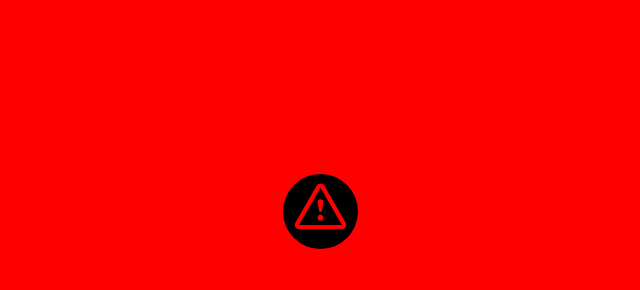
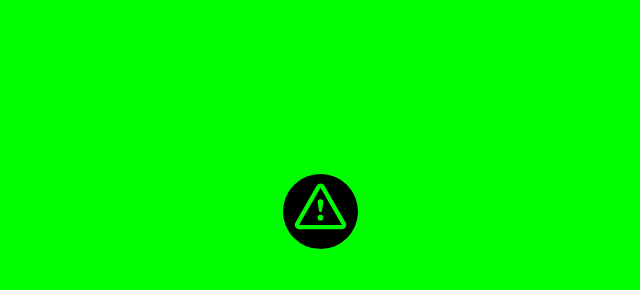
Before and after one commit to jzedwards/under-maintenance, a plain HTML site: page html/index.html in a window 1280 px wide. Shown: the part 23-313 px from the top of the page, without its empty margins (320-960 px from the left). Drawn offline with nearby package versions, Linux system fonts and the light colour scheme.

Commit message:
updated to green

```diff
--- a/html/index.html
+++ b/html/index.html
@@ -5,7 +5,7 @@
 <style>
   html, body { padding: 0; margin: 0; width: 100%; height: 100%; }
   * {box-sizing: border-box;}
-  body { text-align: center; padding: 0; background: #ff0000; color: #000000; font-family: Open Sans; }
+  body { text-align: center; padding: 0; background: #00ff00; color: #000000; font-family: Open Sans; }
   h1 { font-size: 50px; font-weight: 100; text-align: center;}
   body { font-family: Open Sans; font-weight: 100; font-size: 20px; color: #000000; text-align: center; display: -webkit-box; display: -ms-flexbox; display: flex; -webkit-box-pack: center; -ms-flex-pack: center; justify-content: center; -webkit-box-align: center; -ms-flex-align: center; align-items: center;}
   article { display: block; width: 700px; padding: 50px; margin: 0 auto; }
```
